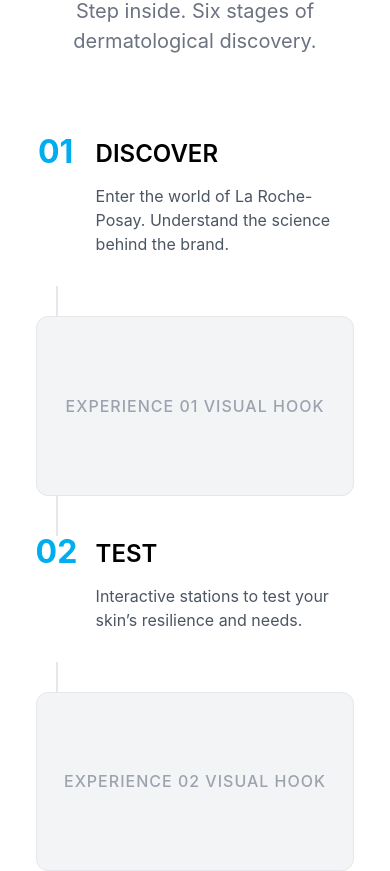
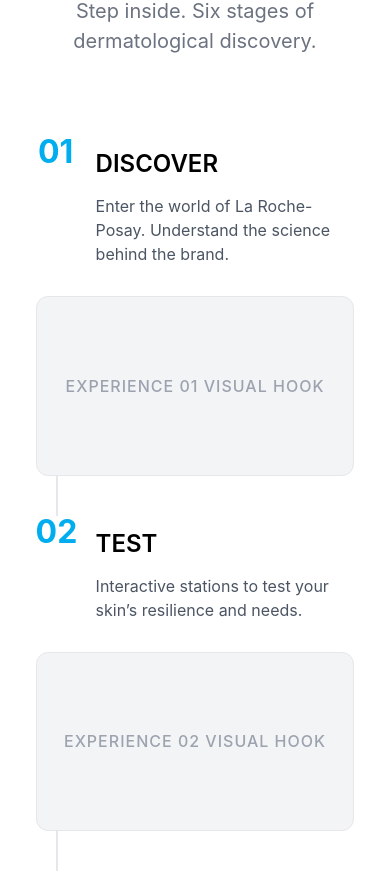
Before and after one commit to Dakolo14/livinglab, a React (Vite) app: page / in a window 390 px wide. Shown: the part 6157-7028 px from the top of the page. Built offline with nearby package versions, Linux system fonts and the light colour scheme; a web font is replaced by a local one.

Commit message:
fix: revert desktop lab journey layout and use negative margins for mobile full-width placeholder

```diff
--- a/src/components/sections/LabJourney.css
+++ b/src/components/sections/LabJourney.css
@@ -47,15 +47,9 @@
 
 .journey-step {
   display: flex;
-  flex-direction: column;
-  gap: 30px;
+  gap: 60px;
   position: relative;
   z-index: 2;
-}
-
-.step-top-row {
-  display: flex;
-  gap: 60px;
 }
 
 .step-number {
@@ -72,6 +66,7 @@
 
 .step-content {
   flex-grow: 1;
+  padding-top: 10px;
 }
 
 .step-content h3 {
@@ -147,7 +142,7 @@
   .journey-timeline::before {
     left: 20px;
   }
-  .step-top-row {
+  .journey-step {
     gap: 20px;
   }
   .step-number {
@@ -157,4 +152,8 @@
   }
   .step-content h3 { font-size: 1.5rem; }
   .step-content p { font-size: 1rem; }
+  .step-visual-placeholder {
+    margin-left: -60px;
+    width: calc(100% + 60px);
+  }
 }
--- a/src/components/sections/LabJourney.tsx
+++ b/src/components/sections/LabJourney.tsx
@@ -27,16 +27,14 @@
               key={step.id}
               className="journey-step"
             >
-              <div className="step-top-row">
               <div className="step-number">{step.id}</div>
               <div className="step-content">
                 <h3>{step.title}</h3>
                 <p>{step.description}</p>
-                </div>
-              </div>
                 <div className="step-visual-placeholder">
                   <div className="visual-scan-line"></div>
                   <span className="placeholder-text">Experience {step.id} Visual Hook</span>
+                </div>
               </div>
             </div>
           ))}
```
Lines whose indentation alone changed are shown as unchanged.
